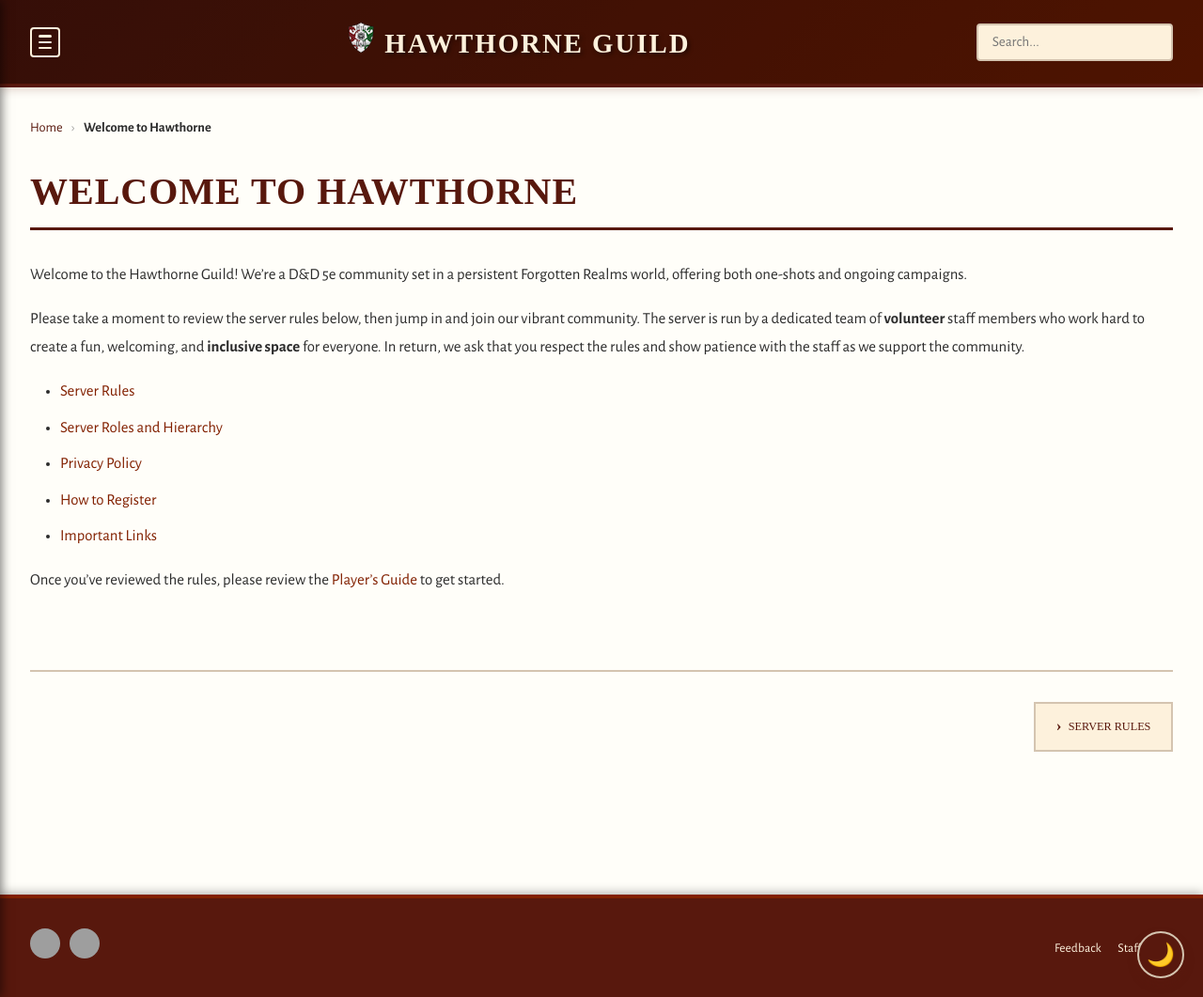
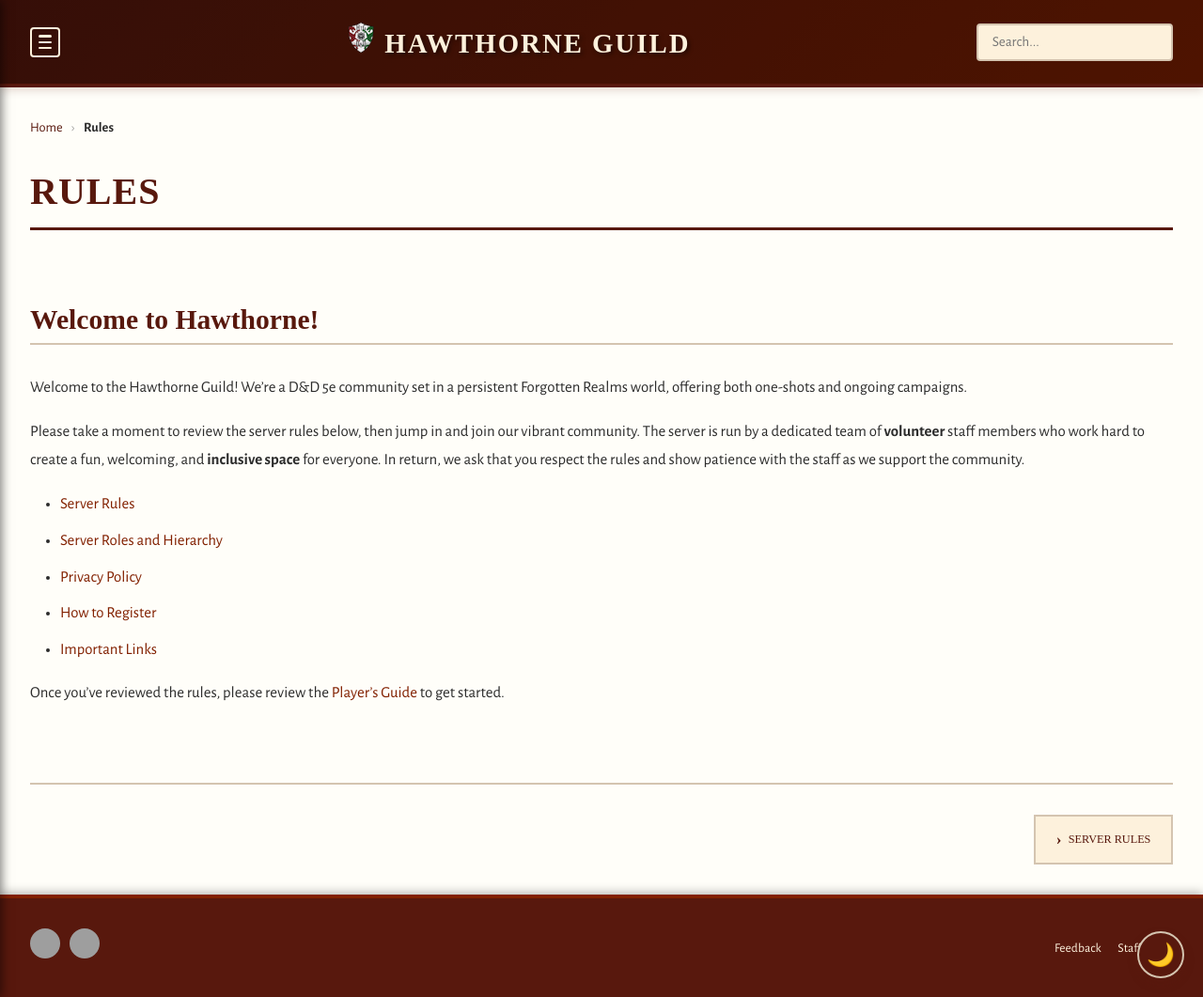
Before and after one commit to coconutswallow/Guides, a Jekyll site: the page built from _rules/index.md, in a window 1280 px wide and 1061 px high. Shown: the whole window at 94% size. Built offline with Jekyll 4.4.1, drawn with Linux system fonts in a browser that asks for light colours; some web fonts are replaced; a script that is not in the unit is left out; grey boxes are pictures that could not be loaded.

Commit message:
Update index.md

```diff
--- a/_rules/index.md
+++ b/_rules/index.md
@@ -1,11 +1,13 @@
 ---
 layout: doc
-title: "Welcome to Hawthorne"
+title: "Rules"
 order: 1
 permalink: /rules/
 hide_from_nav: true
 background_image:
 ---
+
+## Welcome to Hawthorne!
 
 Welcome to the Hawthorne Guild! We’re a D&D 5e community set in a persistent Forgotten Realms world, offering both one-shots and ongoing campaigns.
 
```
